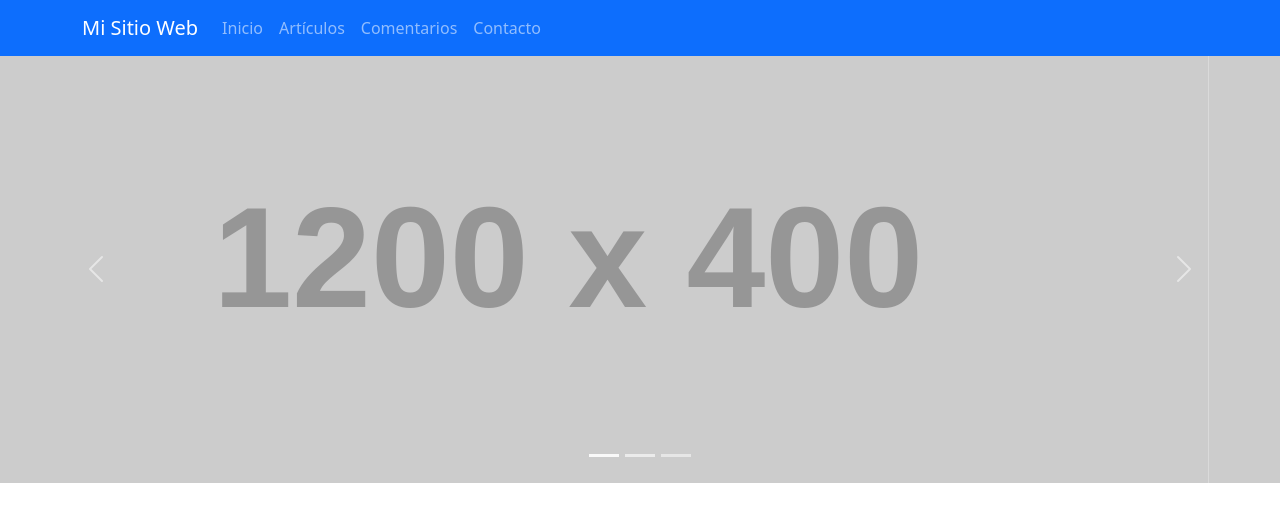
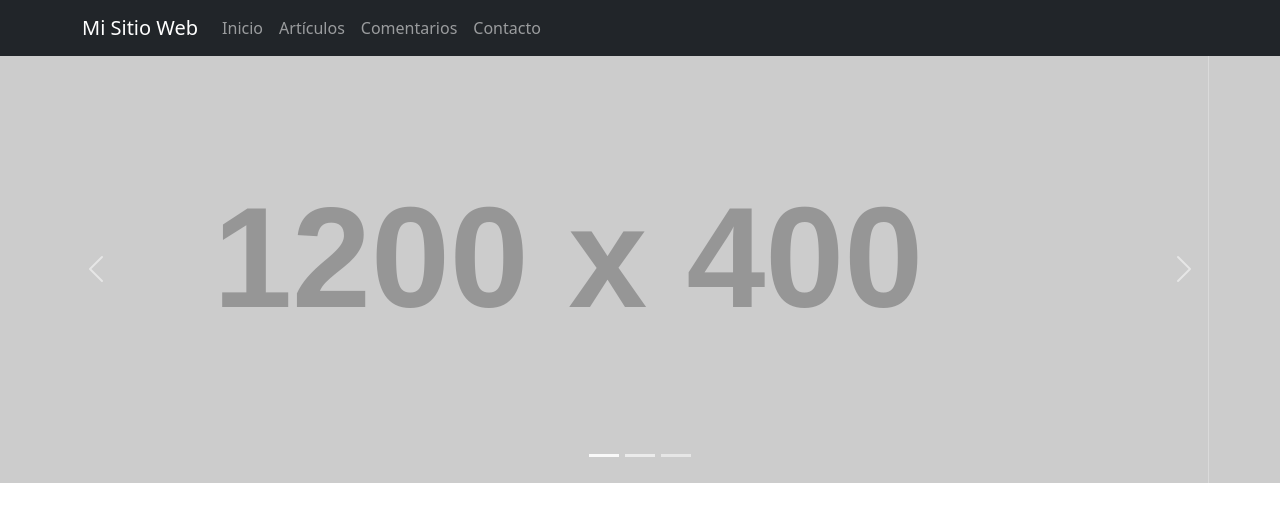
Before and after one commit to theallison1/prueba222, a plain HTML site: page index.html in a window 1280 px wide. Shown: the top 528 px of the page. Drawn offline with nearby package versions, Linux system fonts and the light colour scheme; placeholder pictures from the web are drawn by us.

Commit message:
modifique el css

```diff
--- a/index.html
+++ b/index.html
@@ -13,7 +13,7 @@
 </head>
 <body>
     <header>
-        <nav class="navbar navbar-expand-lg navbar-dark bg-primary">
+        <nav class="navbar navbar-expand-lg navbar-dark bg-dark">
             <div class="container">
                 <a class="navbar-brand" href="#">Mi Sitio Web</a>
                 <button class="navbar-toggler" type="button" data-bs-toggle="collapse" data-bs-target="#navbarNav" aria-controls="navbarNav" aria-expanded="false" aria-label="Toggle navigation">
```
